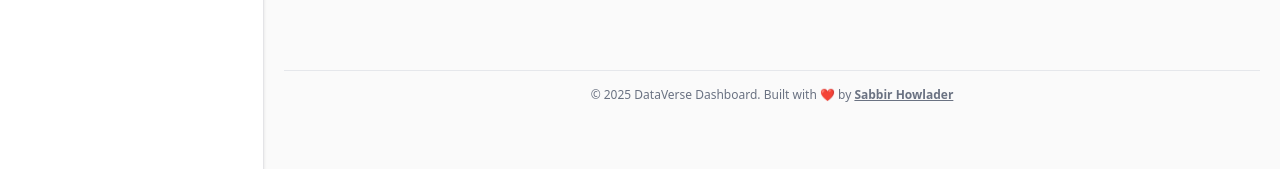
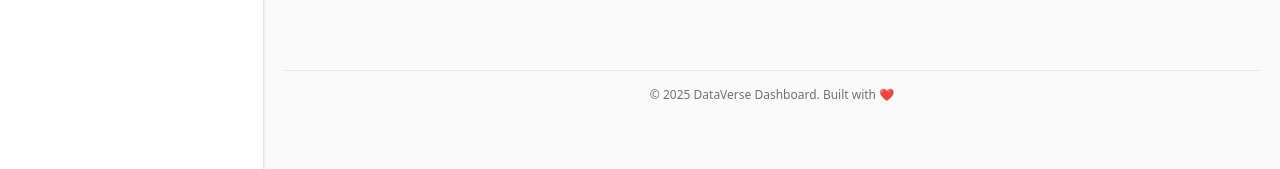
Before and after one commit to dataverseltd/leads-manage, a Next.js app: page /dashboard/admin/lead-transfer in a window 1280 px wide. Shown: the part 510-679 px from the top of the page. Built offline with nearby package versions, Linux system fonts and the light colour scheme; no server answers.

Commit message:
footer section removed

```diff
--- a/src/app/dashboard/layout.tsx
+++ b/src/app/dashboard/layout.tsx
@@ -87,14 +87,7 @@ export default async function DashboardLayout({
 
       {/* Credit Footer */}
       <footer className="mt-10 border-t border-gray-200 dark:border-neutral-800 py-4 text-center text-xs text-gray-500 dark:text-gray-400">
-        © {new Date().getFullYear()} DataVerse Dashboard. Built with ❤️ by{" "}
-        <a
-          href="https://github.com/sabbir-offc"
-          target="_blank"
-          className="hover:text-blue-600 font-bold underline transition-colors hover:duration-500 hover:trans"
-        >
-          Sabbir Howlader
-        </a>
+        © {new Date().getFullYear()} DataVerse Dashboard. Built with ❤️
       </footer>
     </AppShell>
   );
```
Also changed, not shown: src/app/dashboard/admin/lead-transfer/page.tsx (+9 -2 lines).
